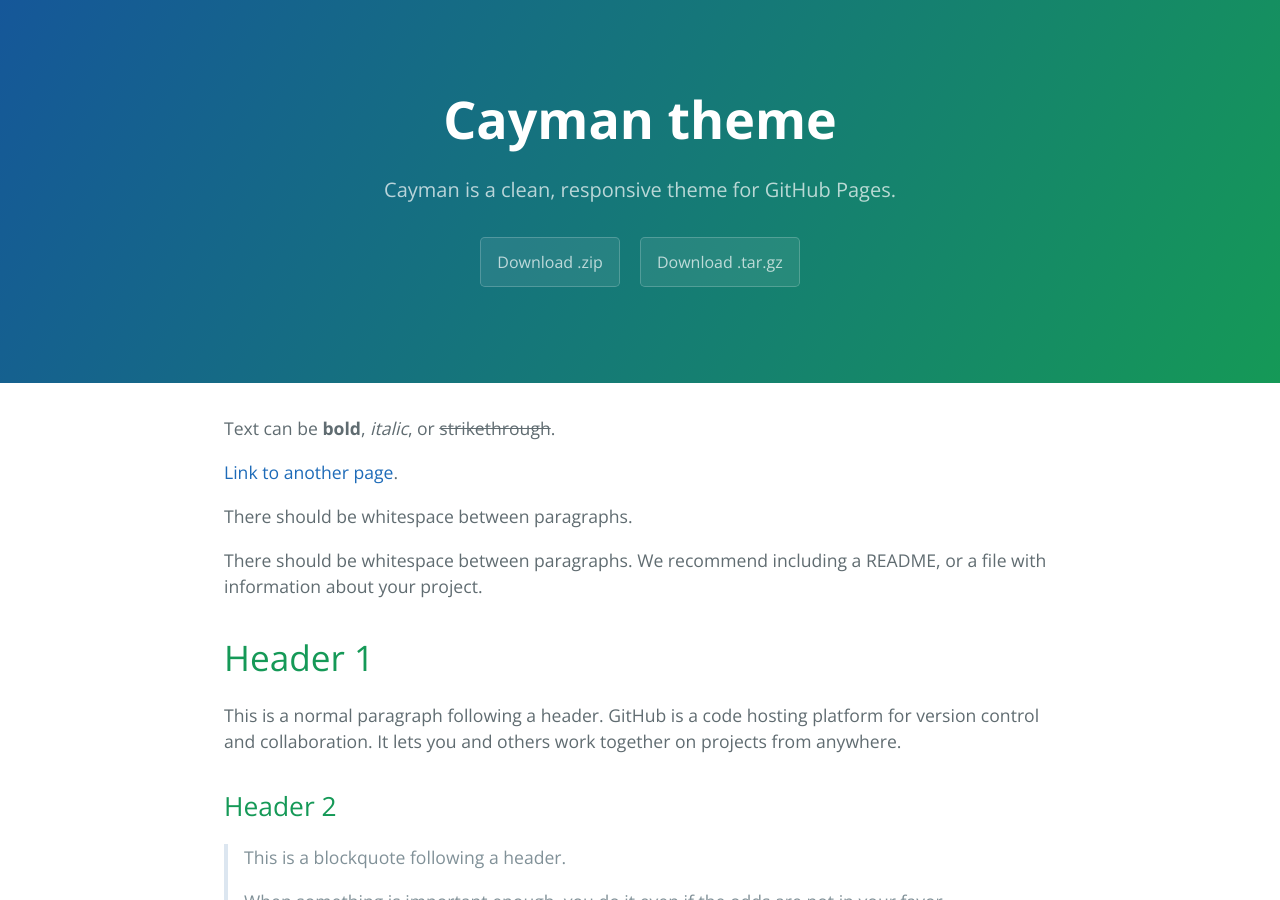
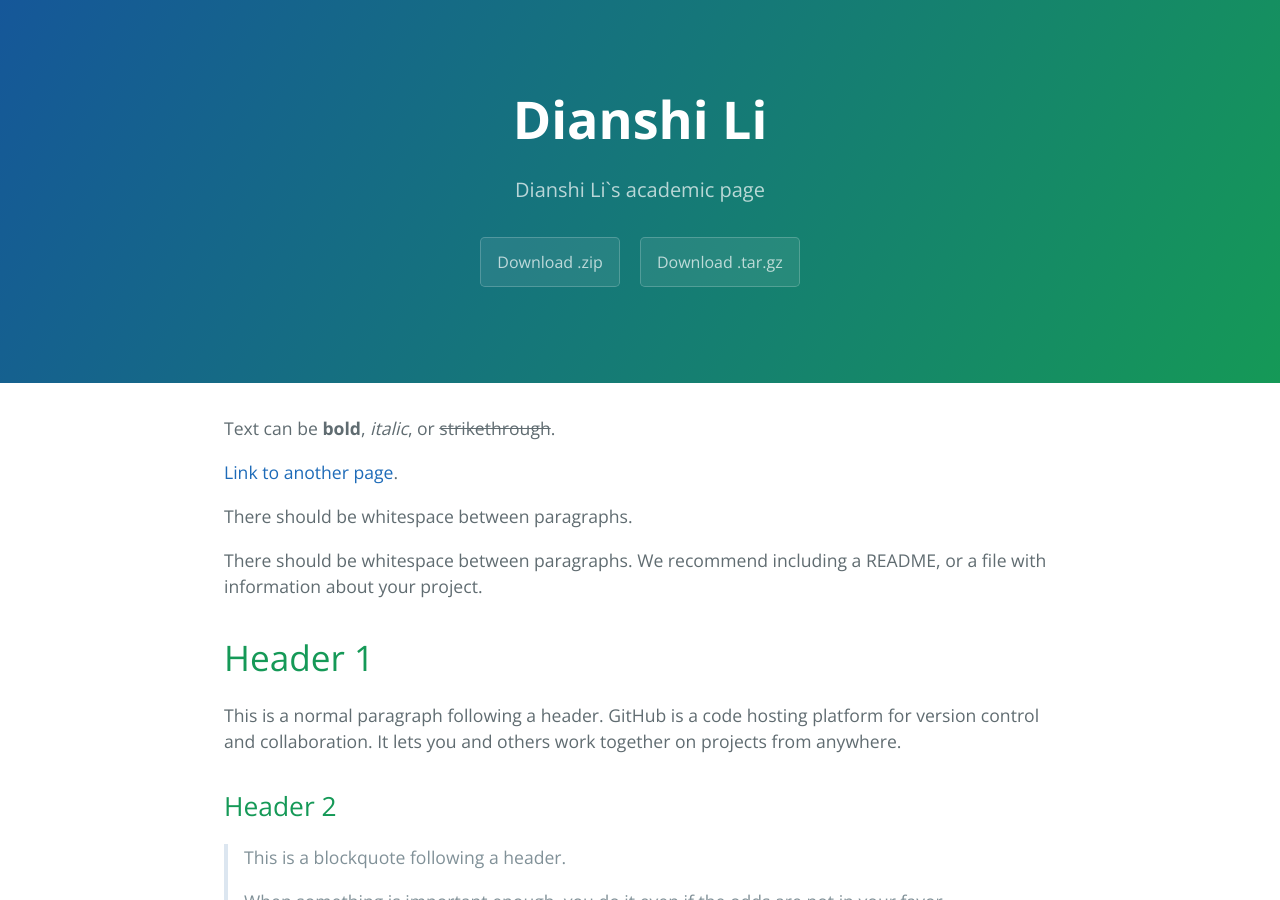
Before and after one commit to dianshili/dianshili.github.io, a Jekyll site: the page built from index.md, in a window 1280 px wide and 900 px high. Built offline with Jekyll 4.4.1, drawn with Linux system fonts in a browser that asks for light colours.

Commit message:
Update _config.yml

```diff
--- a/_config.yml
+++ b/_config.yml
@@ -1,5 +1,5 @@
-title: Cayman theme
-description: Cayman is a clean, responsive theme for GitHub Pages.
+title: Dianshi Li
+description: Dianshi Li`s academic page
 show_downloads: true
 google_analytics:
 theme: jekyll-theme-cayman
```
